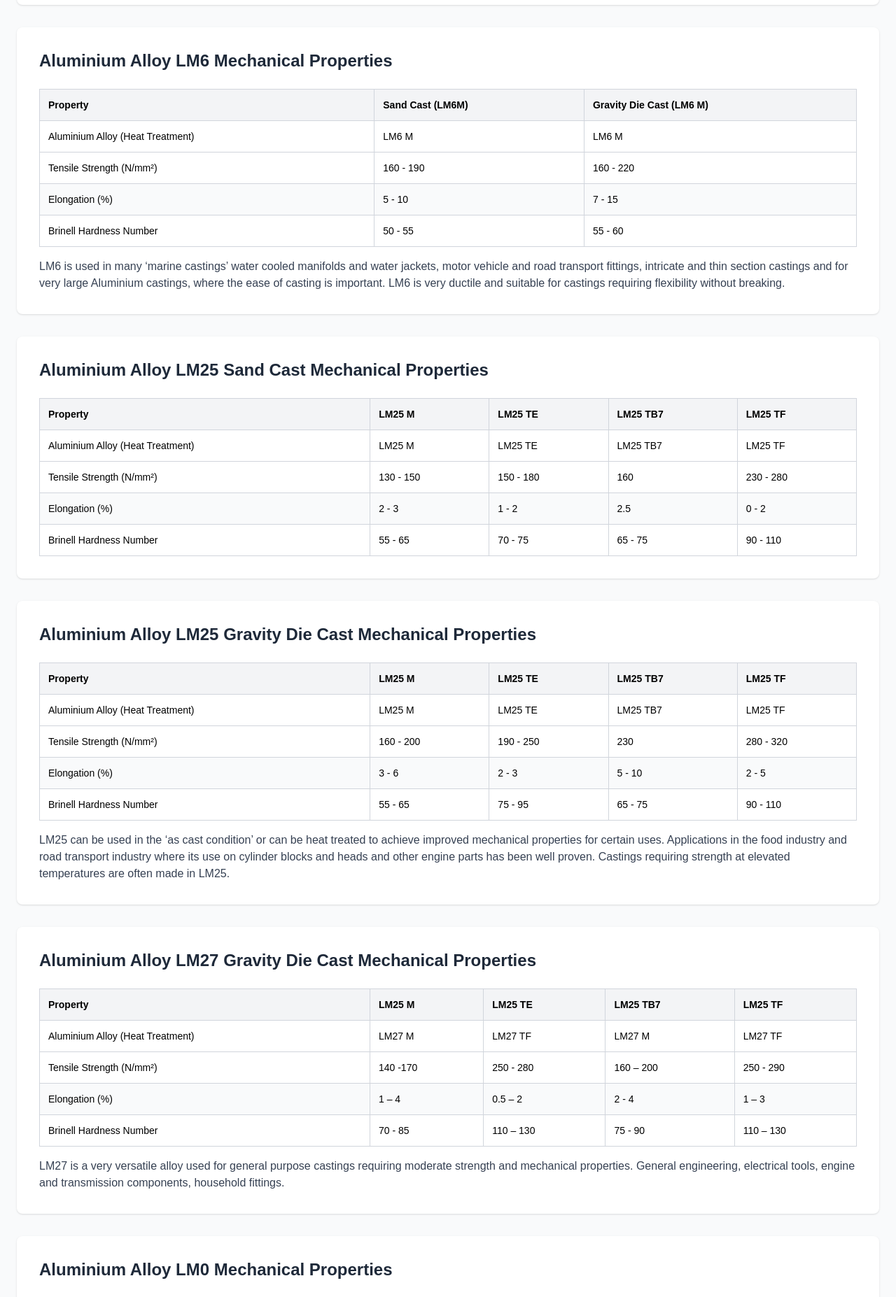
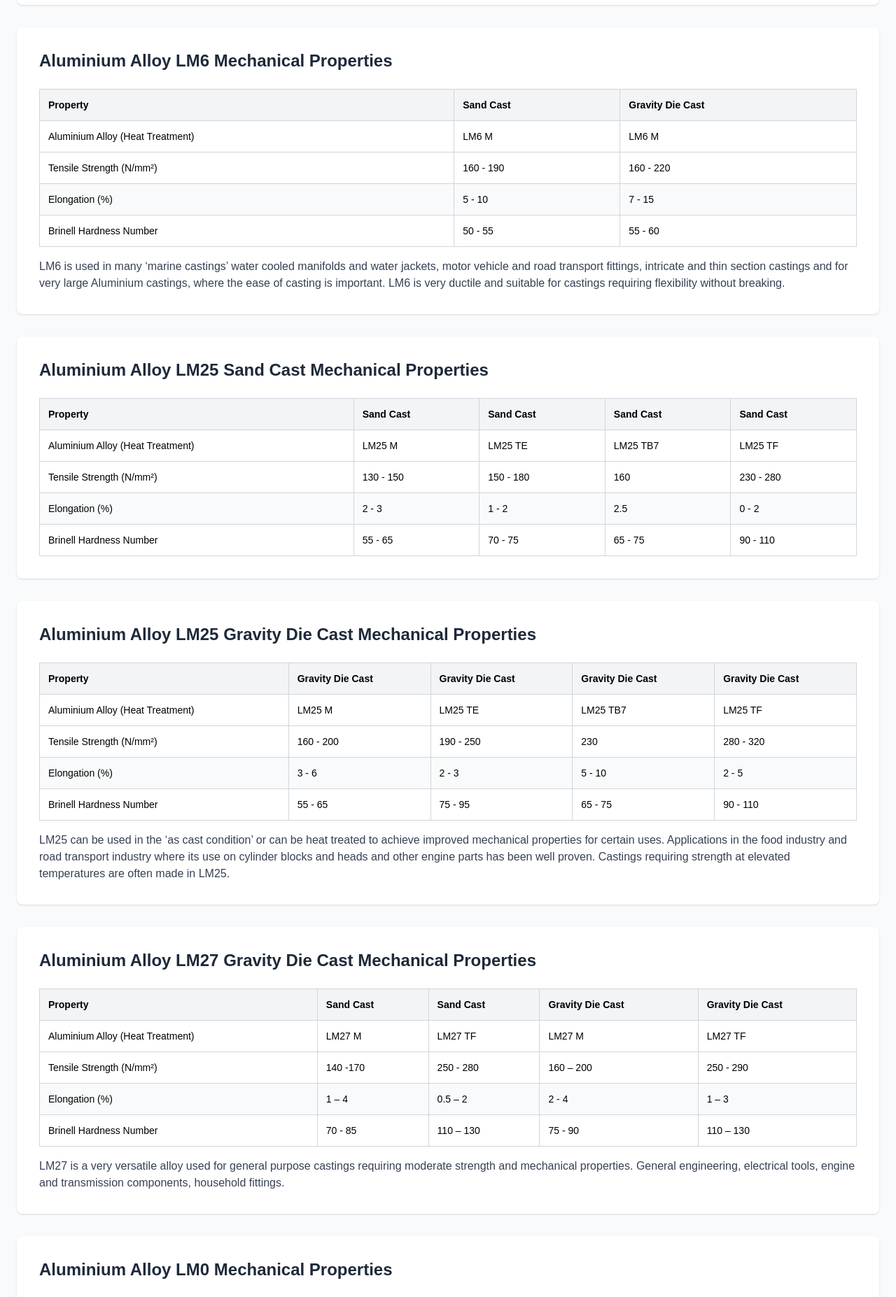
Before and after one commit to rajeshofficial/Alpac-alloys-, a React (Vite) app: page /technical-data in a window 1280 px wide. Shown: the part 3820-5674 px from the top of the page at 70% size. Built offline with nearby package versions, Linux system fonts and the light colour scheme.

Commit message:
heading fixed

```diff
--- a/src/Pages/TechnicalData.jsx
+++ b/src/Pages/TechnicalData.jsx
@@ -393,8 +393,8 @@ const TechnicalData = () => {
       <thead>
         <tr className="bg-gray-100">
           <th className="border border-gray-300 p-3 text-left">Property</th>
-          <th className="border border-gray-300 p-3 text-left">Sand Cast (LM6M)</th>
-          <th className="border border-gray-300 p-3 text-left">Gravity Die Cast (LM6 M)</th>
+          <th className="border border-gray-300 p-3 text-left">Sand Cast </th>
+          <th className="border border-gray-300 p-3 text-left">Gravity Die Cast</th>
         </tr>
       </thead>
       <tbody>
@@ -435,10 +435,10 @@ const TechnicalData = () => {
       <thead>
         <tr className="bg-gray-100">
           <th className="border border-gray-300 p-3 text-left">Property</th>
-          <th className="border border-gray-300 p-3 text-left">LM25 M</th>
-          <th className="border border-gray-300 p-3 text-left">LM25 TE</th>
-          <th className="border border-gray-300 p-3 text-left">LM25 TB7</th>
-          <th className="border border-gray-300 p-3 text-left">LM25 TF</th>
+          <th className="border border-gray-300 p-3 text-left">Sand Cast</th>
+          <th className="border border-gray-300 p-3 text-left">Sand Cast</th>
+          <th className="border border-gray-300 p-3 text-left">Sand Cast</th>
+          <th className="border border-gray-300 p-3 text-left">Sand Cast</th>
         </tr>
       </thead>
       <tbody>
@@ -481,12 +481,12 @@ const TechnicalData = () => {
   <div className="overflow-x-auto">
     <table className="w-full border-collapse border border-gray-300 text-sm">
       <thead>
-        <tr className="bg-gray-100">
+      <tr className="bg-gray-100">
           <th className="border border-gray-300 p-3 text-left">Property</th>
-          <th className="border border-gray-300 p-3 text-left">LM25 M</th>
-          <th className="border border-gray-300 p-3 text-left">LM25 TE</th>
-          <th className="border border-gray-300 p-3 text-left">LM25 TB7</th>
-          <th className="border border-gray-300 p-3 text-left">LM25 TF</th>
+          <th className="border border-gray-300 p-3 text-left">Gravity Die Cast</th>
+          <th className="border border-gray-300 p-3 text-left">Gravity Die Cast</th>
+          <th className="border border-gray-300 p-3 text-left">Gravity Die Cast</th>
+          <th className="border border-gray-300 p-3 text-left">Gravity Die Cast</th>
         </tr>
       </thead>
       <tbody>
@@ -534,10 +534,10 @@ const TechnicalData = () => {
       <thead>
         <tr className="bg-gray-100">
           <th className="border border-gray-300 p-3 text-left">Property</th>
-          <th className="border border-gray-300 p-3 text-left">LM25 M</th>
-          <th className="border border-gray-300 p-3 text-left">LM25 TE</th>
-          <th className="border border-gray-300 p-3 text-left">LM25 TB7</th>
-          <th className="border border-gray-300 p-3 text-left">LM25 TF</th>
+          <th className="border border-gray-300 p-3 text-left">Sand Cast</th>
+          <th className="border border-gray-300 p-3 text-left">Sand Cast</th>
+          <th className="border border-gray-300 p-3 text-left">Gravity Die Cast</th>
+          <th className="border border-gray-300 p-3 text-left">Gravity Die Cast</th>
         </tr>
       </thead>
       <tbody>
@@ -585,8 +585,8 @@ const TechnicalData = () => {
       <thead>
         <tr className="bg-gray-100">
           <th className="border border-gray-300 p-3 text-left">Property</th>
-          <th className="border border-gray-300 p-3 text-left">LM0 M</th>
-          <th className="border border-gray-300 p-3 text-left">LM0 TF</th>
+          <th className="border border-gray-300 p-3 text-left">	Sand Cast</th>
+          <th className="border border-gray-300 p-3 text-left">Gravity Die Cast</th>
         </tr>
       </thead>
       <tbody>
@@ -629,8 +629,8 @@ const TechnicalData = () => {
       <thead>
         <tr className="bg-gray-100">
           <th className="border border-gray-300 p-3 text-left">Property</th>
-          <th className="border border-gray-300 p-3 text-left">LM0 M</th>
-          <th className="border border-gray-300 p-3 text-left">LM0 TF</th>
+          <th className="border border-gray-300 p-3 text-left">Sand Cast</th>
+          <th className="border border-gray-300 p-3 text-left">Gravity Die Cast</th>
         </tr>
       </thead>
       <tbody>
```
